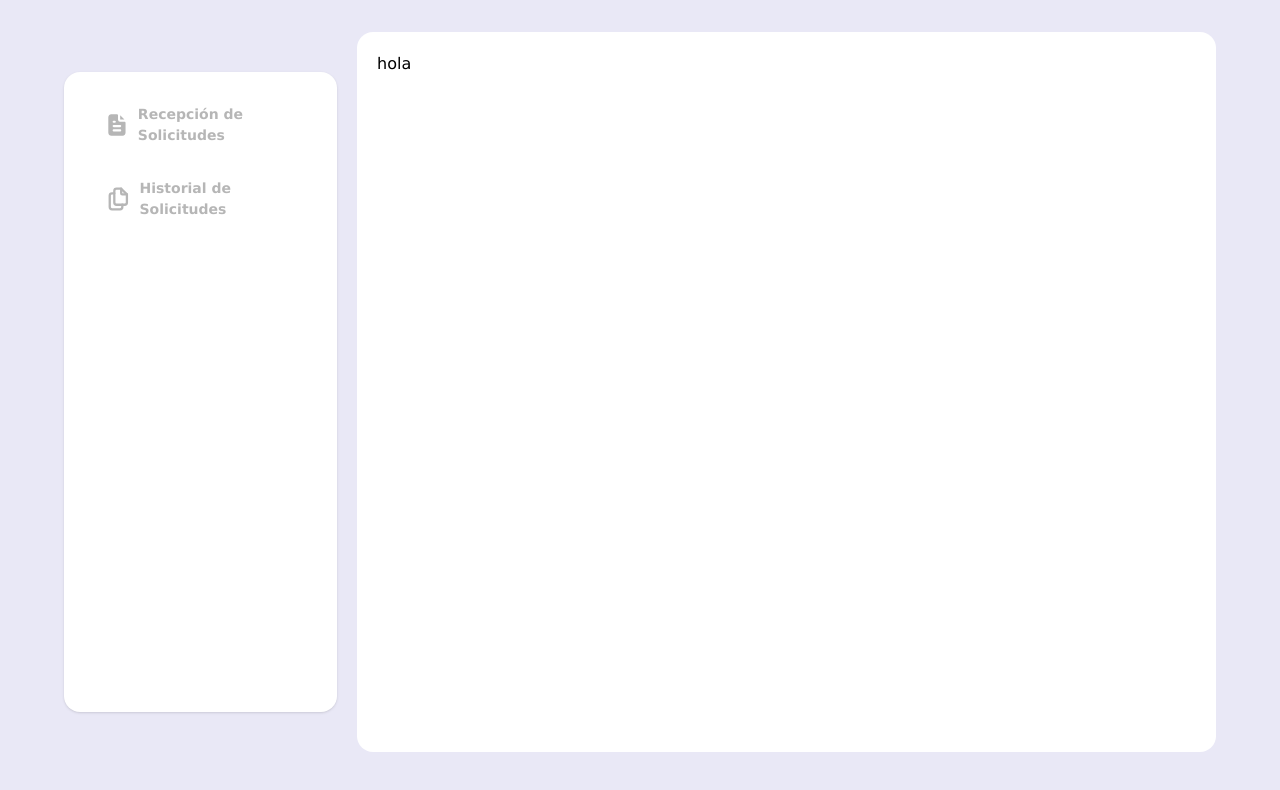
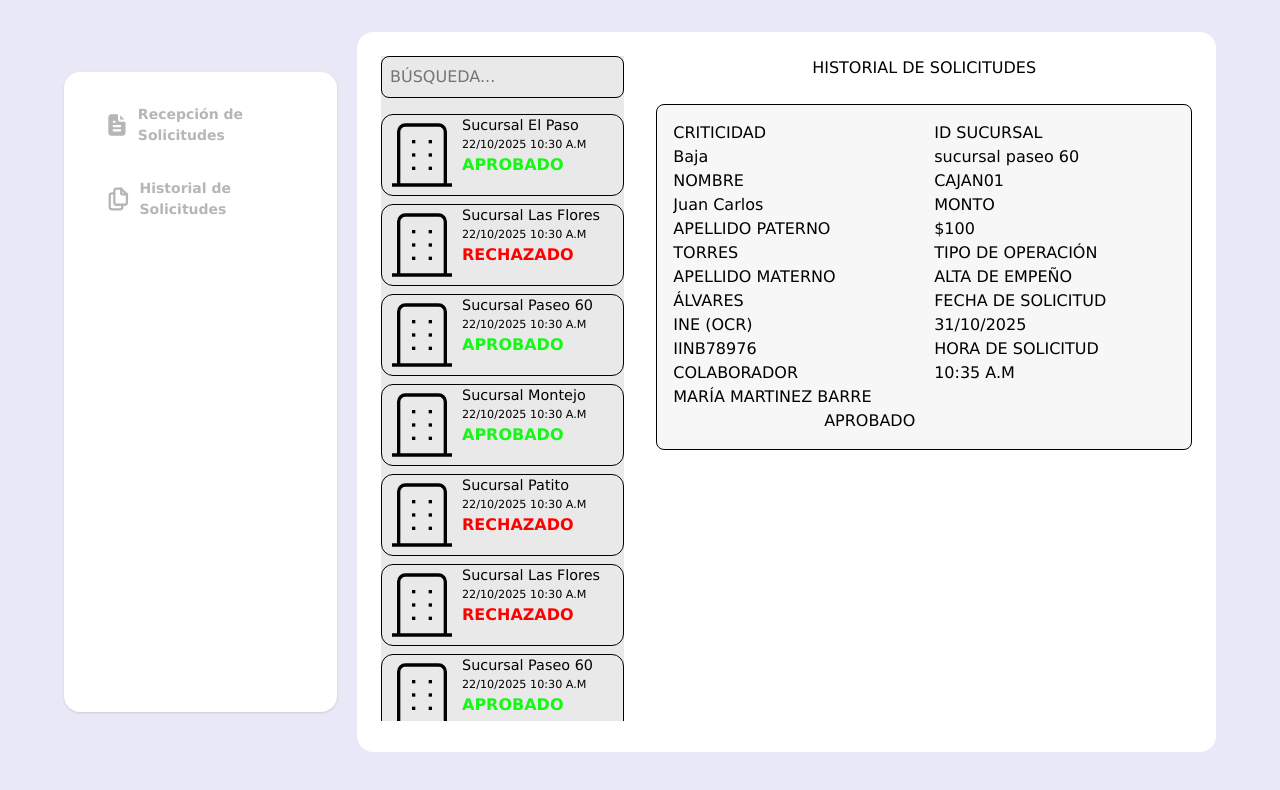
Before and after one commit to GrandMostach0/FRD_Desarrollo_Proyecto, a Vue app: page /panelAdmin/historialRegistros in a window 1280 px wide. Shown: the top 790 px of the page. Built offline with nearby package versions, Linux system fonts and the light colour scheme.

Commit message:
implementación del codigo de andres

```diff
--- /dev/null
+++ b/src/assets/icons/icon-build.vue
@@ -0,0 +1,21 @@
+<script></script>
+<template>
+<svg
+  xmlns="http://www.w3.org/2000/svg"
+  width="128"
+  height="128"
+  viewBox="0 0 24 24"
+  fill="none"
+  stroke="currentColor"
+>
+  <path d="M3 21l18 0" />
+  <path d="M9 8l1 0" />
+  <path d="M9 12l1 0" />
+  <path d="M9 16l1 0" />
+  <path d="M14 8l1 0" />
+  <path d="M14 12l1 0" />
+  <path d="M14 16l1 0" />
+  <path d="M5 21v-16a2 2 0 0 1 2 -2h10a2 2 0 0 1 2 2v16" />
+</svg>
+
+</template>
--- a/src/components/HistorialRegistros.vue
+++ b/src/components/HistorialRegistros.vue
@@ -1,4 +1,4 @@
-<!-- <script setup>
+<script setup>
     import ListaRegistrosHisto from './ListaRegistrosHisto.vue';
     import SolicitudHistorialView from './Solicitud-Historial-View.vue';
 </script>
@@ -25,8 +25,4 @@
             </div>
         </div>
     </main>
-</template> -->
-
-<template>
-    <h1>hola</h1>
 </template>
--- a/src/components/Input-view.vue
+++ b/src/components/Input-view.vue
@@ -17,7 +17,7 @@ const expiredPins = ['0000', '1111', '2222', '3333']
 
 const closeModal = () => {
     resetState()
-    router.push('/VistaPin');
+    router.push('/');
 }
 
 const validatePin = () => {
--- /dev/null
+++ b/src/components/ListaRegistrosHisto.vue
@@ -0,0 +1,20 @@
+<script setup>
+    import SolicitudCardHistorial from './SolicitudCardHistorial.vue';
+</script>
+
+<template>
+    <div class="">
+        <a href="/panelAdmin/historialRegistros">
+            <SolicitudCardHistorial  fecha="22/10/2025" hora="10:30 A.M" nombre-sucursal="Sucursal El Paso" status="APROBADO"/>
+        </a>
+        <SolicitudCardHistorial fecha="22/10/2025" hora="10:30 A.M" nombre-sucursal="Sucursal Las Flores "  status="RECHAZADO"/>
+        <SolicitudCardHistorial fecha="22/10/2025" hora="10:30 A.M" nombre-sucursal="Sucursal Paseo 60"  status="APROBADO"/>
+        <SolicitudCardHistorial fecha="22/10/2025" hora="10:30 A.M" nombre-sucursal="Sucursal Montejo"  status="APROBADO"/>
+        <SolicitudCardHistorial fecha="22/10/2025" hora="10:30 A.M" nombre-sucursal="Sucursal Patito" status="RECHAZADO"/>
+        <SolicitudCardHistorial fecha="22/10/2025" hora="10:30 A.M" nombre-sucursal="Sucursal Las Flores " status="RECHAZADO"/>
+        <SolicitudCardHistorial fecha="22/10/2025" hora="10:30 A.M" nombre-sucursal="Sucursal Paseo 60"  status="APROBADO"/>
+        <SolicitudCardHistorial fecha="22/10/2025" hora="10:30 A.M" nombre-sucursal="Sucursal Montejo" status="APROBADO"/>
+        <SolicitudCardHistorial fecha="22/10/2025" hora="10:30 A.M" nombre-sucursal="Sucursal Patito"  status="APROBADO"/>
+    </div>
+
+</template>
--- /dev/null
+++ b/src/components/Solicitud-Historial-View.vue
@@ -0,0 +1,76 @@
+<script setup>
+
+</script>
+
+<template >
+    <div class="flex gap-5">
+            <div class="flex-1">
+                <div class="containerInputs">
+                    <label for="citricidad">CRITICIDAD</label>
+                    <input type="text" name="citricidad" id="citricidad" readonly value="Baja">
+                </div>
+
+                <div class="containerInputs">
+                    <label for="nombre">NOMBRE</label>
+                    <input type="text" name="nombre" id="nombre" readonly value="Juan Carlos">
+                </div>
+
+                <div class="containerInputs">
+                    <label for="apellidoPaterno">APELLIDO PATERNO</label>
+                    <input type="text" name="apellidoPaterno" id="apellidoPaternoInput" readonly value="TORRES">
+                </div>
+
+                <div class="containerInputs">
+                    <label for="apellidoMaterno">APELLIDO MATERNO</label>
+                    <input type="text" name="apellidoMaterno" id="apellidoMaternoInput" readonly value="ÁLVARES">
+                </div>
+
+                <div class="containerInputs">
+                    <label for="ine">INE (OCR)</label>
+                    <input type="text" name="ine" id="ineInput" maxlength="13" readonly value="IINB78976">
+                </div>
+
+                <div class="containerInputs">
+                    <label for="colaborador">COLABORADOR</label>
+                    <input type="text" name="colaborador" id="colaboradorInput" readonly value="MARÍA MARTINEZ BARRERA">
+                </div>
+            </div>
+
+            <div class="flex-1">
+                <div class="containerInputs">
+                    <label for="sucursal">ID SUCURSAL</label>
+                    <input type="text" name="sucursal" id="sucursal" readonly value="sucursal paseo 60">
+                </div>
+
+                <div class="containerInputs">
+                    <label for="caja">CAJA</label>
+                    <input type="text" name="caja" id="cajaInput" readonly value="N01">
+                </div>
+
+                <div class="sin-flechitas containerInputs">
+                    <label for="monto">MONTO</label>
+                    <input type="text" name="monto" id="montoInput" readonly value="$100">
+                </div>
+
+                <div class="containerInputs">
+                    <label for="tipoOperacion">TIPO DE OPERACIÓN</label>
+                    <input type="text" name="tipoOperacion" id="tipoOperacion" readonly value="ALTA DE EMPEÑO">
+                </div>
+
+                <div class="containerInputs">
+                    <label for="fechaSolicitud">FECHA DE SOLICITUD</label>
+                    <input type="text" name="fechaSolicitud" id="fechaSolicitud" value="31/10/2025">
+                </div>
+
+                <div class="containerInputs">
+                    <label for="horarioSolicitud">HORA DE SOLICITUD</label>
+                    <input type="text" name="horarioSolicitud" id="horarioSolicitud" value="10:35 A.M">
+                </div>
+            </div>
+    </div>
+    <div class="flex items-center justify-center">
+            <div class="containerInputs">
+                    <input type="text" name="nombre" id="nombre" readonly value="APROBADO">
+            </div>
+    </div>
+</template>
--- /dev/null
+++ b/src/components/SolicitudCardHistorial.vue
@@ -0,0 +1,58 @@
+<script setup>
+import iconBuild from '../assets/icons/icon-build.vue';
+
+const props = defineProps ({
+    fecha: {
+        type: String,
+        default: 'fecha'
+    },
+    hora: {
+        type: String,
+        default: 'hora'
+    },
+    nombreSucursal: {
+        type: String,
+        default: 'nombreSucursal'
+    },
+    status: {
+        type: String,
+        default: 'status'
+    }
+})
+
+</script>
+
+<template>
+    <div id="Card-principal" class="flex border rounded-xl mb-2 hover:border-[#8139df] hover:text-[#8139df]  transition-colors duration-300">
+        <div class="flex items-center justify-center">
+            <icon-build class="w-20 h-20"/>
+        </div>
+
+        <div id="Card-datos" class="" >
+
+            <h1 class="text-[90%]">{{ nombreSucursal }}</h1>
+            <div>
+                <p class="text-[70%]">{{ fecha }} {{ hora }}</p>
+            </div>
+            <h1
+                :class="status === 'RECHAZADO' ? 'alta'  : 'baja'"
+                class="uppercase font-bold"
+            >{{ status }}</h1>
+        </div>
+    </div>
+</template>
+
+<style scoped>
+
+.alta {
+    color: #FF0000;
+}
+
+.media{
+    color: #FFBB00;
+}
+
+.baja{
+    color: #15f715;
+}
+</style>
```
